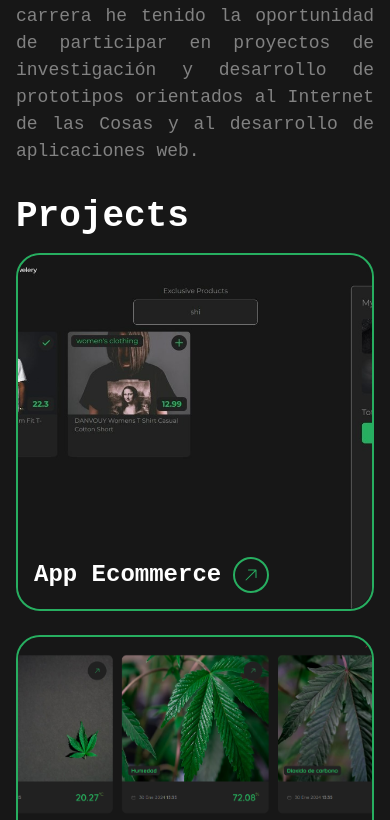
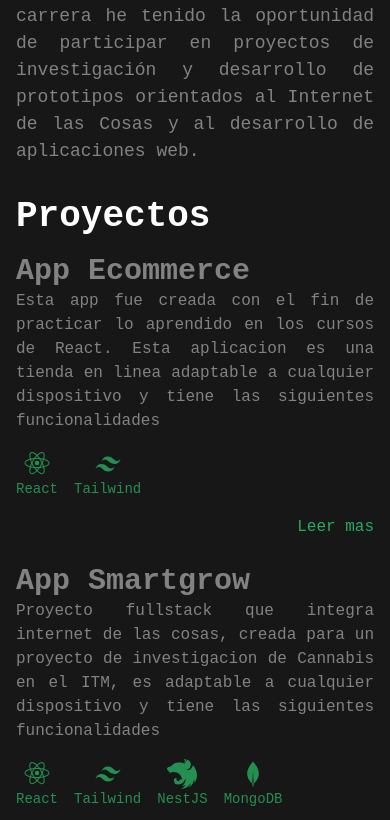
Before and after one commit to santiagoSuarez219/portfolio, a React (Vite) app: page / in a window 390 px wide. Shown: the part 1165-1985 px from the top of the page. Before the commit the page ends 844 px from the top, so only its background shows below. Built offline with nearby package versions, Linux system fonts and the light colour scheme.

Commit message:
Update UI text and styles

```diff
--- a/src/Components/AboutMe/index.jsx
+++ b/src/Components/AboutMe/index.jsx
@@ -3,7 +3,7 @@ import AboutMeImg from "../../img/portfolio03.jpg";
 const AboutMe = () => {
   return (
     <main id="about-me" className="mt-8 lg:mt-12">
-      <h2 className="text-4xl lg:text-5xl md:text-right">About me</h2>
+      <h2 className="text-4xl lg:text-5xl md:text-right">Acerca de mi</h2>
       <div className="flex w-full lg:justify-between mt-4 lg:mt-6">
         <figure className="hidden lg:block w-[45%] hover:scale-105 transition-transform">
           <img
--- a/src/Components/Layaout/index.jsx
+++ b/src/Components/Layaout/index.jsx
@@ -1,6 +1,6 @@
 const Layaout = ({ children }) => {
   return (
-    <div className="w-full fixed md:top-[64px] lg:top-[104px] md:h-[calc(100vh-64px)] lg:h-[calc(100vh-104px)] flex flex-col items-center px-4 lg:px-6 overflow-y-auto">
+    <div className="w-full md:fixed md:top-[64px] lg:top-[104px] md:h-[calc(100vh-64px)] lg:h-[calc(100vh-104px)] flex flex-col items-center px-4 lg:px-6 overflow-y-auto">
       <div className="max-w-screen-xl">{children}</div>
     </div>
   );
--- a/src/Components/MyEducation/index.jsx
+++ b/src/Components/MyEducation/index.jsx
@@ -8,7 +8,7 @@ const MyEducation = () => {
   return (
     <section id="my-education" className="mt-8 flex flex-col items-center">
       <div className="w-full flex items-center md:gap-4">
-        <h2 className="text-left text-4xl lg:text-5xl">Education</h2>
+        <h2 className="text-left text-4xl lg:text-5xl">Educacion</h2>
         <a href="#header-section" className="hidden md:block">
           <HiArrowSmallUp className="text-green-color w-10 h-10 animate-bounce" />
         </a>
--- a/src/Components/MyExperience/index.jsx
+++ b/src/Components/MyExperience/index.jsx
@@ -6,7 +6,7 @@ const MyExperience = () => {
   return (
     <section id="my-experience" className="flex flex-col items-center mt-8">
       <div className="w-full flex items-center md:gap-4 lg:gap-6 md:justify-end">
-        <h2 className="text-left text-4xl lg:text-5xl">Mi Experiencia</h2>
+        <h2 className="text-left text-4xl lg:text-5xl">Experiencia</h2>
         <a href="#header-section" className="hidden md:block">
           <HiArrowSmallUp className="text-green-color w-10 h-10 animate-bounce" />
         </a>
--- a/src/Components/MyProjects/CardProject.jsx
+++ b/src/Components/MyProjects/CardProject.jsx
@@ -1,33 +1,56 @@
-import { HiArrowUpRight } from "react-icons/hi2";
-import { Link } from "react-router-dom";
+import ToolProjectCard from "../ToolProjectCard";
 
-const CardProject = ({ project, setProject }) => {
+const CardProject = ({ project, setProject, setOpenModal }) => {
   const { style, title, image } = project;
   return (
-    <div
-      className={`h-full w-full md:h-full md:w-0 md:grow-[0.5] relative cursor-crosshair rounded-3xl transition-all ease-in duration-700 border-2 border-green-color ${
-        style && "md:grow-[5]"
-      }`}
-      onClick={() => setProject(project)}
-    >
-      <figure className="w-full h-full hover:scale-100">
+    <aside className="w-full text-gray-color">
+      <figure className="hidden w-full">
         <img
-          src={image}
-          alt="ecommerce-app"
+          src={project.image}
+          alt={project.title}
           className="aspect-square object-cover w-full h-full rounded-3xl "
         />
       </figure>
-      <Link
-        to="/project"
-        className={`text-2xl absolute md:bottom-5 bottom-4 md:left-8 left-4 m-0 md:opacity-0 flex items-center gap-3 ${
-          style &&
-          "md:opacity-100 duration-300 ease-in delay-700 cursor-pointer"
-        }`}
+      <h3 className="text-3xl">{title}</h3>
+      <p className="text-base text-justify lg:mt-6 lg:text-lg">
+        {project.description}
+      </p>
+      <ul className="flex gap-4 mt-4">
+        {project.tools.map((tool, index) => (
+          <ToolProjectCard key={index} text={tool.name} icon={tool.icon} />
+        ))}
+      </ul>
+      <p
+        className="text-base mt-4 w-full flex justify-end text-green-color cursor-pointer"
+        onClick={() => (setProject(project), setOpenModal(true))}
       >
-        <h3>{title}</h3>
-        <HiArrowUpRight className="text-green-color h-9 w-9 rounded-full p-2 border-2 border-green-color" />
-      </Link>
-    </div>
+        Leer mas
+      </p>
+    </aside>
+    // <div
+    //   className={`h-full w-full md:h-full md:w-0 md:grow-[0.5] relative cursor-crosshair rounded-3xl transition-all ease-in duration-700 border-2 border-green-color ${
+    //     style && "md:grow-[5]"
+    //   }`}
+    //   onClick={() => setProject(project)}
+    // >
+    //   <figure className="w-full h-full hover:scale-100">
+    //     <img
+    //       src={image}
+    //       alt="ecommerce-app"
+    //       className="aspect-square object-cover w-full h-full rounded-3xl "
+    //     />
+    //   </figure>
+    //   <Link
+    //     to="/project"
+    //     className={`text-2xl absolute md:bottom-5 bottom-4 md:left-8 left-4 m-0 md:opacity-0 flex items-center gap-3 ${
+    //       style &&
+    //       "md:opacity-100 duration-300 ease-in delay-700 cursor-pointer"
+    //     }`}
+    //   >
+    //     <h3>{title}</h3>
+    //     <HiArrowUpRight className="text-green-color h-9 w-9 rounded-full p-2 border-2 border-green-color" />
+    //   </Link>
+    // </div>
   );
 };
 export default CardProject;
--- a/src/Components/MyProjects/index.jsx
+++ b/src/Components/MyProjects/index.jsx
@@ -4,7 +4,8 @@ import CardProject from "./CardProject";
 import { Context } from "../../Context";
 
 const MyProjects = () => {
-  const { projects, setProjects, project, setProject } = useContext(Context);
+  const { projects, setProjects, project, setProject, setOpenModal } =
+    useContext(Context);
 
   useEffect(() => {
     const newProjects = projects.map((projectAux) => {
@@ -22,18 +23,16 @@ const MyProjects = () => {
       id="my-projects"
       className="mt-8 lg:mt-12 flex flex-col items-center"
     >
-      <div className="w-full flex items-center gap-4 lg:gap-6 ">
-        <h2 className="text-4xl lg:text-5xl">Projects</h2>
-        <a href="#header-section" className="hidden md:block">
-          <HiArrowSmallUp className="text-green-color w-10 h-10 animate-bounce" />
-        </a>
-      </div>
+      <h2 className="w-full text-4xl lg:text-5xl">Proyectos</h2>
+
       <div className="mt-4 lg:mt-6 w-full lg:w-4/5 flex flex-col md:flex-row items-center justify-center overflow-hidden md:h-[430px] gap-6">
         {projects.map((project) => (
           <CardProject
             key={project.id}
+            I
             project={project}
             setProject={setProject}
+            setOpenModal={setOpenModal}
           />
         ))}
       </div>
--- a/src/Components/MySkills/index.jsx
+++ b/src/Components/MySkills/index.jsx
@@ -17,7 +17,7 @@ const MySkills = () => {
         <a href="#header-section">
           <HiArrowSmallUp className="hidden md:block text-green-color w-10 h-10 animate-bounce" />
         </a>
-        <h2 className="text-4xl lg:text-5xl">Skills</h2>
+        <h2 className="text-4xl lg:text-5xl">Habilidades</h2>
       </div>
       <div className="w-full grid md:grid-cols-2 md:gap-6 gap-4">
         <div>
--- a/src/Components/Tabbar/index.jsx
+++ b/src/Components/Tabbar/index.jsx
@@ -1,15 +1,19 @@
+import { useContext } from "react";
 import { HiCodeBracketSquare } from "react-icons/hi2";
 import { HiCube } from "react-icons/hi2";
 import { HiHome } from "react-icons/hi2";
 import { HiMiniAcademicCap } from "react-icons/hi2";
 import { HiMiniCommandLine } from "react-icons/hi2";
+import { Context } from "../../Context";
 
 const Tabbar = () => {
+  const { setOpenModal } = useContext(Context);
   return (
-    <nav className="md:hidden w-full h-16 fixed bottom-0  bg-card-color grid grid-cols-5 text-xs text-green-color">
+    <nav className="md:hidden z-20 w-full h-16 fixed bottom-0  bg-card-color grid grid-cols-5 text-xs text-green-color">
       <a
         href="#my-projects"
         className="flex flex-col justify-center items-center"
+        onClick={() => setOpenModal(false)}
       >
         <HiCube className="w-5 h-5" />
         <h2>Projects</h2>
@@ -17,6 +21,7 @@ const Tabbar = () => {
       <a
         href="#my-skills"
         className="flex flex-col justify-center items-center"
+        onClick={() => setOpenModal(false)}
       >
         <HiCodeBracketSquare className="w-5 h-5" />
         <h2>Skills</h2>
@@ -24,6 +29,7 @@ const Tabbar = () => {
       <a
         href="#header-section"
         className="flex flex-col justify-center items-center bg-green-color text-white rounded-full"
+        onClick={() => setOpenModal(false)}
       >
         <HiHome className="w-5 h-5" />
         <h2>Home</h2>
@@ -31,6 +37,7 @@ const Tabbar = () => {
       <a
         href="#my-education"
         className="flex flex-col justify-center items-center"
+        onClick={() => setOpenModal(false)}
       >
         <HiMiniAcademicCap className="w-5 h-5" />
         <h2>Education</h2>
@@ -38,6 +45,7 @@ const Tabbar = () => {
       <a
         href="#my-experience"
         className="flex flex-col justify-center items-center"
+        onClick={() => setOpenModal(false)}
       >
         <HiMiniCommandLine className="w-5 h-5" />
         <h2>Experience</h2>
--- a/src/Components/ToolProjectCard/index.jsx
+++ b/src/Components/ToolProjectCard/index.jsx
@@ -1,8 +1,8 @@
 const ToolProjectCard = ({ text, icon: Icon }) => {
   return (
     <li className="flex flex-col items-center opacity-80 hover:opacity-100 text-green-color">
-      <Icon className="text-4xl lg:text-5xl" />
-      <span className="text-xs lg:text-base">{text}</span>
+      <Icon className="text-3xl lg:text-5xl" />
+      <span className="text-sm lg:text-base">{text}</span>
     </li>
   );
 };
--- a/src/Context/index.jsx
+++ b/src/Context/index.jsx
@@ -6,8 +6,10 @@ const Context = createContext();
 
 const Provider = ({ children }) => {
   const [projects, setProjects] = useState(projectsData);
-  const [project, setProject] = useState(projects[0]);
+  const [project, setProject] = useState(projects[1]);
   const [education, setEducation] = useState(educationData);
+  const [openModal, setOpenModal] = useState(true);
+
   return (
     <Context.Provider
       value={{
@@ -16,6 +18,9 @@ const Provider = ({ children }) => {
         setProjects,
         setProject,
         education,
+        setEducation,
+        openModal,
+        setOpenModal,
       }}
     >
       {children}
```
Also changed, not shown: src/Pages/Home/index.jsx (+10 -0 lines).
